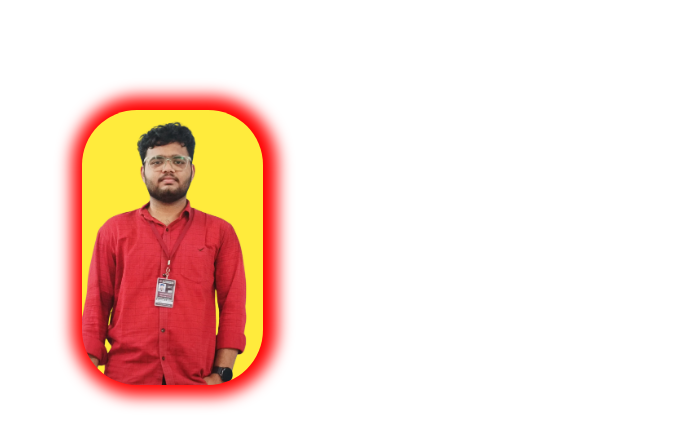
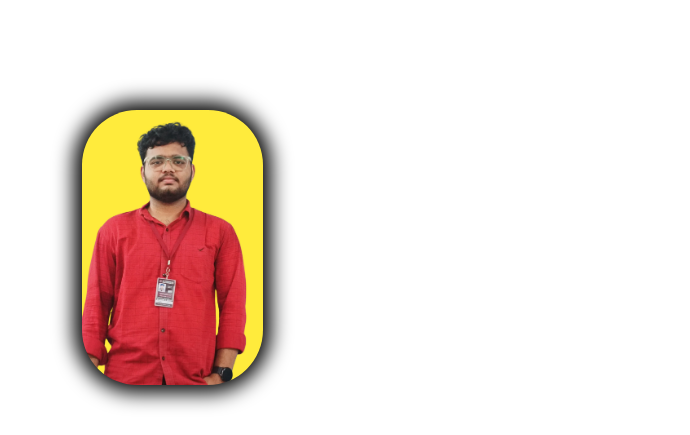
Before and after one commit to akhlaqhusain/portfolio-webpage, a plain HTML site: page index.html in a window 1280 px wide. In both pictures the pointer is over the picture 762 px from the left and 331 px from the top of the page. Shown: the part 84-519 px from the top of the page, 590-1280 px from the left. Drawn offline with Linux system fonts and the light colour scheme.

Commit message:
adding better hover property for pic

```diff
--- a/style.css
+++ b/style.css
@@ -100,7 +100,8 @@ a{
     height: 275px;
 }
 .akhlaq:hover{
-    box-shadow: 2px -1px 16px 12px red;
+    transition: 1s;
+    box-shadow: 0px 0px 20px 8px;
 }
 .main-content-bottom{
     padding: 0 2rem;
```
